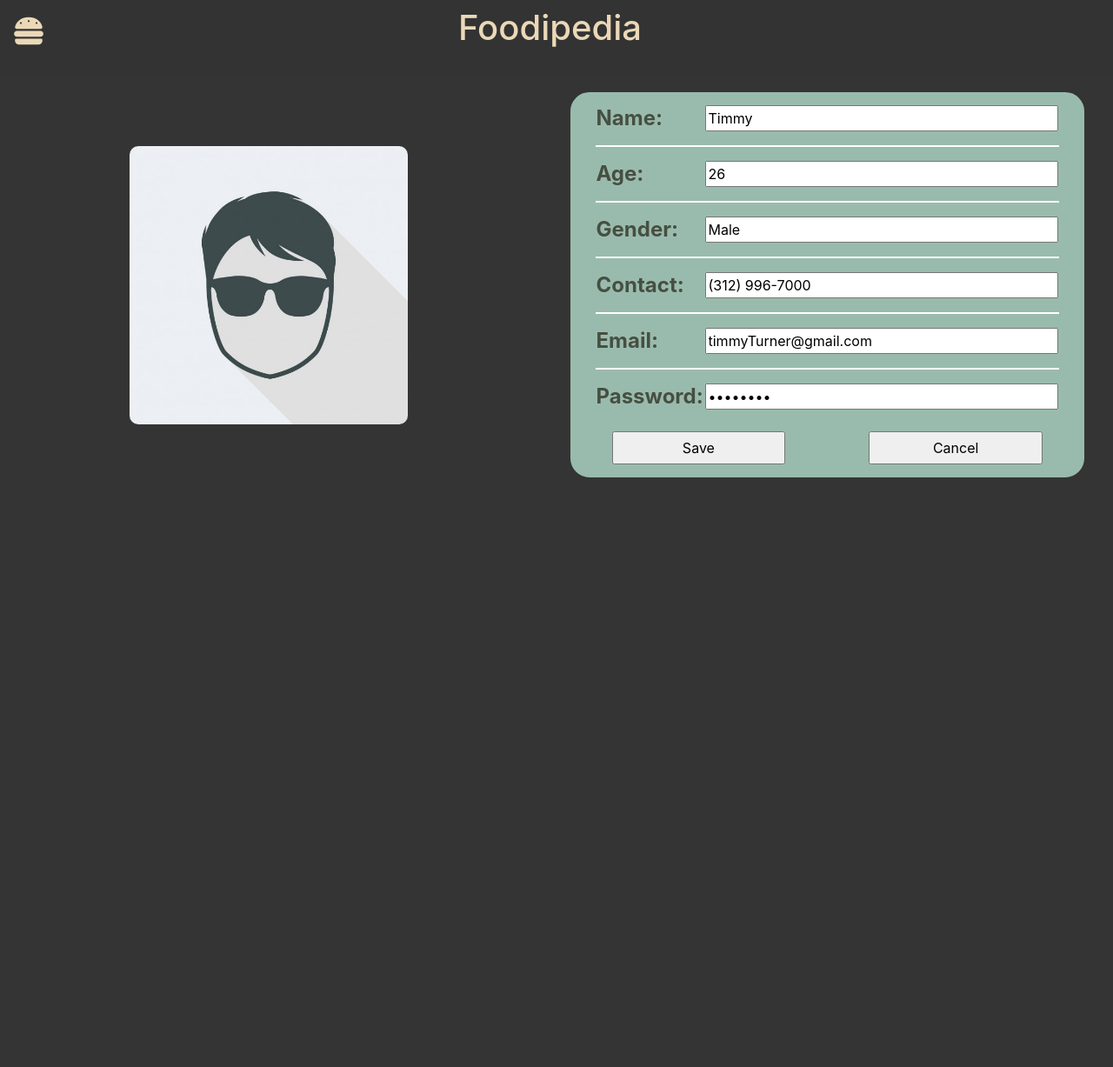
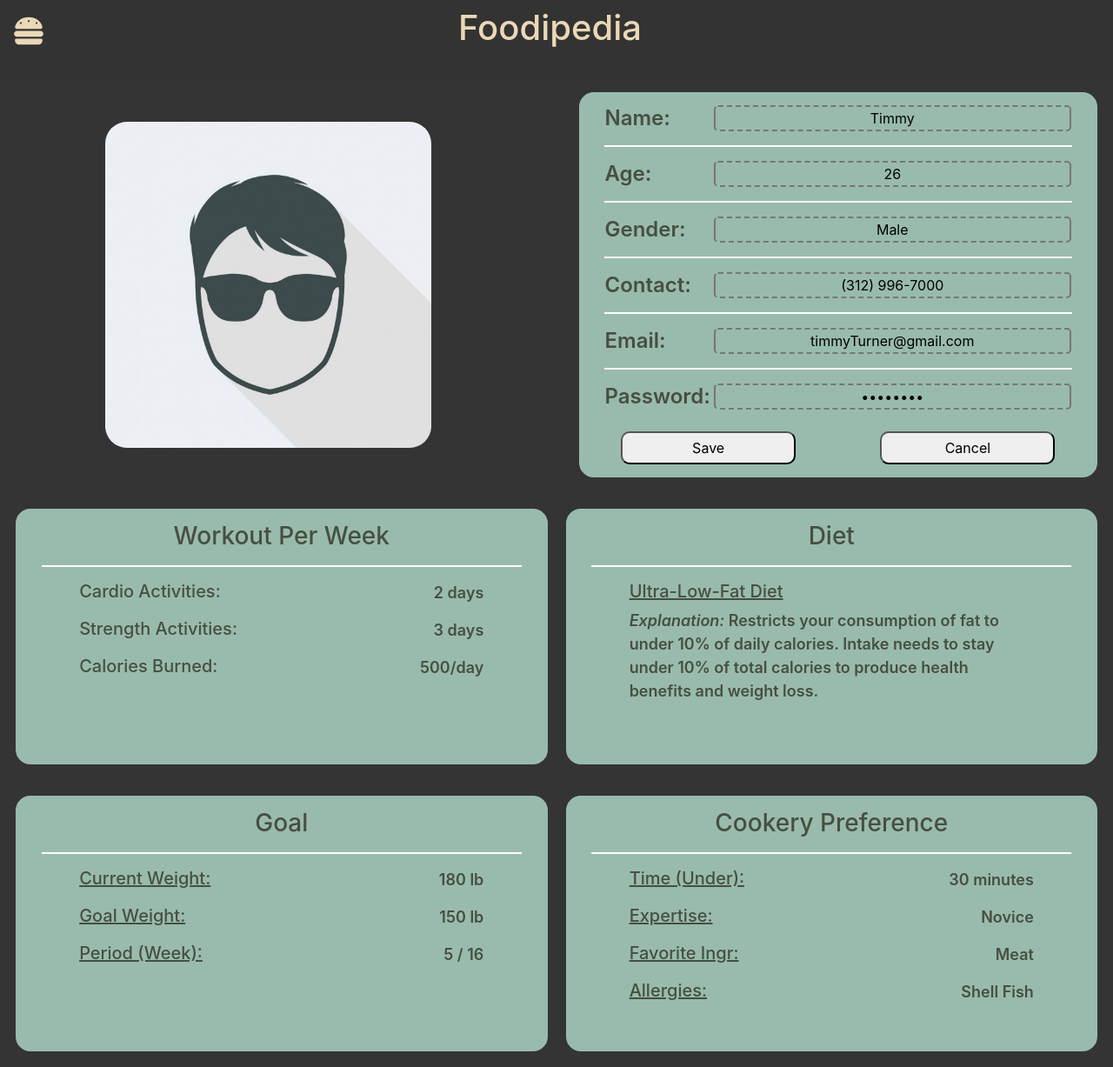
Before and after one commit to lvicen3/diet-helper, a plain HTML site: page account.html in a window 1280 px wide. Shown: the part 16-1243 px from the top of the page at 87% size. Before the commit the page ends 800 px from the top, so only its background shows below. Drawn offline with nearby package versions, Linux system fonts and the light colour scheme.

Commit message:
Finished Account Page v0.1

```diff
--- a/account.html
+++ b/account.html
@@ -44,56 +44,6 @@
       </div>
     </div>
 
-    <div class="top-container">
-      <div class="row align-items-center" style="margin-right: 0">
-        <div class="col-6">
-          <img src="images/timmy.jpg" alt="Timmy" class="profile-picture">
-        </div>
-        <div class="col-6">
-          <div class="module">
-            <div class="custom-grid-2">
-              <h1>Name: </h1>
-              <input type="text" name="Name" value="Timmy">
-            </div>
-            <hr>
-            <div class="custom-grid-2">
-              <h1>Age: </h1>
-              <input type="text" name="Age" value="26">
-            </div>
-            <hr>
-            <div class="custom-grid-2">
-              <h1>Gender: </h1>
-              <input type="text" name="Gender" value="Male">
-            </div>
-            <hr>
-            <div class="custom-grid-2">
-              <h1>Contact: </h1>
-              <input type="text" name="Contact" value="(312) 996-7000">
-            </div>
-            <hr>
-            <div class="custom-grid-2">
-              <h1>Email: </h1>
-              <input type="text" name="Email" value="timmyTurner@gmail.com">
-            </div>
-            <hr>
-            <div class="custom-grid-2">
-              <h1>Password: </h1>
-              <input type="password" name="Password" value="password">
-            </div>
-
-            <div class="row editOption">
-              <div class="col-6">
-                <input type="button" name="Save" value="Save" class="save-cancel-btn" onclick="">
-              </div>
-              <div class="col-6">
-                <input type="button" name="Cancel" value="Cancel" class="save-cancel-btn" onclick="">
-              </div>
-            </div>
-          </div>
-        </div>
-      </div>
-    </div>
-
     <div id="hiddenMenu" class="hidden-side-menu">
       <a href="#" class="custom-action">
         <i class="fas fa-th-list custom-icon"></i>
@@ -125,6 +75,144 @@
         <h5 class="custom-icon-text">Sign Out</h5>
       </a>
     </div>
+
+    <div class="top-container">
+      <div class="row align-items-center" style="margin-right: 0">
+        <div class="col-6">
+          <img src="images/timmy.jpg" alt="Timmy" class="profile-picture">
+        </div>
+        <div class="col-6">
+          <div class="module">
+            <div class="col2-grid">
+              <h4 class="module-one-heading">Name: </h4>
+              <input type="text" name="Name" value="Timmy" class="custom-input">
+            </div>
+            <hr>
+            <div class="col2-grid">
+              <h4 class="module-one-heading">Age: </h4>
+              <input type="text" name="Age" value="26" class="custom-input">
+            </div>
+            <hr>
+            <div class="col2-grid">
+              <h4 class="module-one-heading">Gender: </h4>
+              <input type="text" name="Gender" value="Male" class="custom-input">
+            </div>
+            <hr>
+            <div class="col2-grid">
+              <h4 class="module-one-heading">Contact: </h4>
+              <input type="text" name="Contact" value="(312) 996-7000" class="custom-input">
+            </div>
+            <hr>
+            <div class="col2-grid">
+              <h4 class="module-one-heading">Email: </h4>
+              <input type="text" name="Email" value="timmyTurner@gmail.com" class="custom-input">
+            </div>
+            <hr>
+            <div class="col2-grid">
+              <h4 class="module-one-heading">Password: </h4>
+              <input type="password" name="Password" value="password" class="custom-input">
+            </div>
+
+            <div class="row editOption">
+              <div class="col-6">
+                <input type="button" name="Save" value="Save" class="save-cancel-btn" onclick="">
+              </div>
+              <div class="col-6">
+                <input type="button" name="Cancel" value="Cancel" class="save-cancel-btn" onclick="">
+              </div>
+            </div>
+          </div>
+        </div>
+      </div>
+    </div>
+
+  <div class="mid-container">
+    <div class="row align-items-center" style="margin-right: 0">
+      <div class="col-md-6" style="padding-right:0">
+        <div class="module module-content-1">
+          <h3>Workout Per Week</h3>
+          <hr>
+          <div class="module-content-2">
+            <div class="col2-grid-auto">
+              <h5>Cardio Activities:</h5>
+              <p>2 days</p>
+            </div>
+            <div class="col2-grid-auto">
+              <h5>Strength Activities:</h5>
+              <p>3 days</p>
+            </div>
+            <div class="col2-grid-auto">
+              <h5>Calories Burned:</h5>
+              <p>500/day</p>
+            </div>
+          </div>
+        </div>
+      </div>
+      <div class="col-md-6" style="padding-left:0">
+        <div class="module module-content-1">
+          <h3>Diet</h3>
+          <hr>
+          <div class="module-content-2">
+            <h5><u>Ultra-Low-Fat Diet</u></h5>
+            <p>
+              <em>Explanation:</em>
+              Restricts your consumption of fat to under 10% of daily calories.
+              Intake needs to stay under 10% of total calories to produce health
+              benefits and weight loss.
+            </p>
+          </div>
+        </div>
+      </div>
+    </div>
+
+    <div class="row align-items-center" style="margin-right: 0">
+      <div class="col-md-6" style="padding-right:0">
+        <div class="module module-content-1">
+          <h3>Goal</h3>
+          <hr>
+          <div class="module-content-2">
+            <div class="col2-grid-auto">
+              <h5><u>Current Weight:</u></h5>
+              <p>180 lb</p>
+            </div>
+            <div class="col2-grid-auto">
+              <h5><u>Goal Weight:</u></h5>
+              <p>150 lb</p>
+            </div>
+            <div class="col2-grid-auto">
+              <h5><u>Period (Week):</u></h5>
+              <p>5 / 16</p>
+            </div>
+          </div>
+        </div>
+      </div>
+      <div class="col-md-6" style="padding-left:0">
+        <div class="module module-content-1">
+          <h3>Cookery Preference</h3>
+          <hr>
+          <div class="module-content-2">
+            <div class="col2-grid-auto">
+              <h5><u>Time (Under):</u></h5>
+              <p>30 minutes</p>
+            </div>
+            <div class="col2-grid-auto">
+              <h5><u>Expertise:</u></h5>
+              <p>Novice</p>
+            </div>
+            <div class="col2-grid-auto">
+              <h5><u>Favorite Ingr:</u></h5>
+              <p>Meat</p>
+            </div>
+            <div class="col2-grid-auto">
+              <h5><u>Allergies:</u></h5>
+              <p>Shell Fish</p>
+            </div>
+          </div>
+        </div>
+      </div>
+    </div>
+  </div>
+
   </section>
 </body>
 
--- a/css/account.css
+++ b/css/account.css
@@ -6,32 +6,30 @@
 
 .profile-picture {
   border-radius: 25px;
-  max-width: 350px;
+  max-width: 375px;
   margin: auto;
-  padding: 15px;
+  /* padding: 15px; */
 }
 
 .module {
   border: 3px solid #343434;
-  border-radius: 25px;
+  border-radius: 20px;
   background-color: #99bbad;
   color: #464f41;
   margin: 15px;
-  margin-left: 5px;
+  margin-right: 0;
   padding: 15px;
   text-align: left;
 }
 
-.module h1 {
-  display: inline;
+.module-one-heading {
   font-size: 24px;
-  font-weight: 700;
+  font-weight: 600;
   margin: auto 0;
 }
 
 .module p {
   display: inline;
-  font-size: 20px;
   font-weight: 600;
 }
 
@@ -42,17 +40,46 @@
   width: 95%;
 }
 
+.module-content-1 {
+  text-align: center;
+  min-height: 300px;
+}
+
+.module-content-1 hr {
+  background-color: white;
+  height: 2px;
+  border: none;
+  width: 95%;
+}
+
+.module-content-2 {
+  padding: 0 10%;
+  text-align: left;
+}
+
+.module-content-2 p {
+  text-align: right;
+}
+
+.custom-input {
+  background-color: transparent;
+  border-radius: 5px;
+  border-style: dashed solid;
+  text-align: center;
+}
+
 .editOption {
   text-align: center;
   padding-top: 25px;
 }
 
 .save-cancel-btn {
+  border-radius: 10px;
   padding: 5px;
   width: 75%;
 }
 
-.custom-grid-2 {
+.col2-grid {
   display: grid;
   grid-template-columns: 125px  auto;
   grid-template-rows: auto;
@@ -60,3 +87,11 @@
   text-align: left;
   padding: 0 15px;
 }
+
+.col2-grid-auto {
+  display: grid;
+  grid-template-columns: auto  auto;
+  grid-template-rows: auto;
+  grid-column-gap: 0;
+  text-align: left;
+}
--- a/css/baseLayout.css
+++ b/css/baseLayout.css
@@ -1,6 +1,14 @@
 /* Layout CSS */
 body {
   background-color: #343434;
+}
+
+h1, h2, h3, h4, h5 {
+
+}
+
+p {
+  font-size: 18px;
 }
 
 .top-nav {
```
